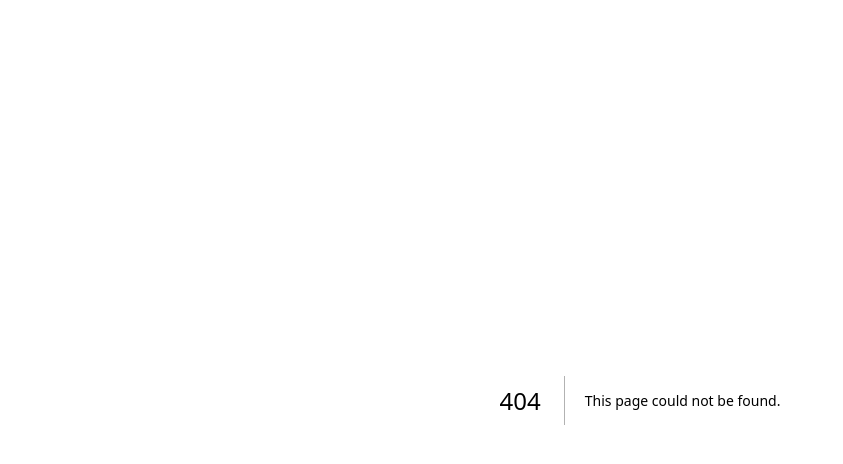
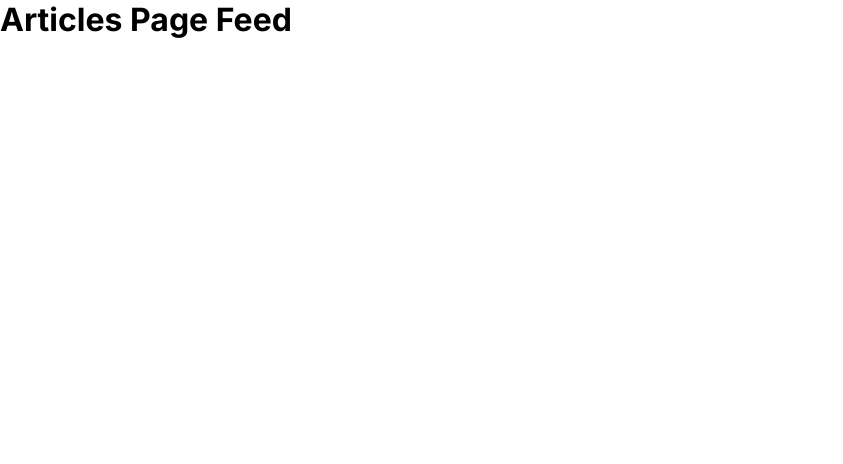
Before and after one commit to rapon1kt/Blog, a Next.js app in the folder client/: page /v1/feed/articles in a window 1280 px wide. Before the commit this address had no page. Shown: the top 464 px of the page, without its empty margins (0-843 px from the left). Built offline with nearby package versions, Linux system fonts and the light colour scheme.

Commit message:
feat: initial article feed page

```diff
--- /dev/null
+++ b/client/src/app/v1/feed/articles/page.tsx
@@ -0,0 +1,3 @@
+export default function ArticlesFeed() {
+	return <h1>Articles Page Feed</h1>;
+}
```
